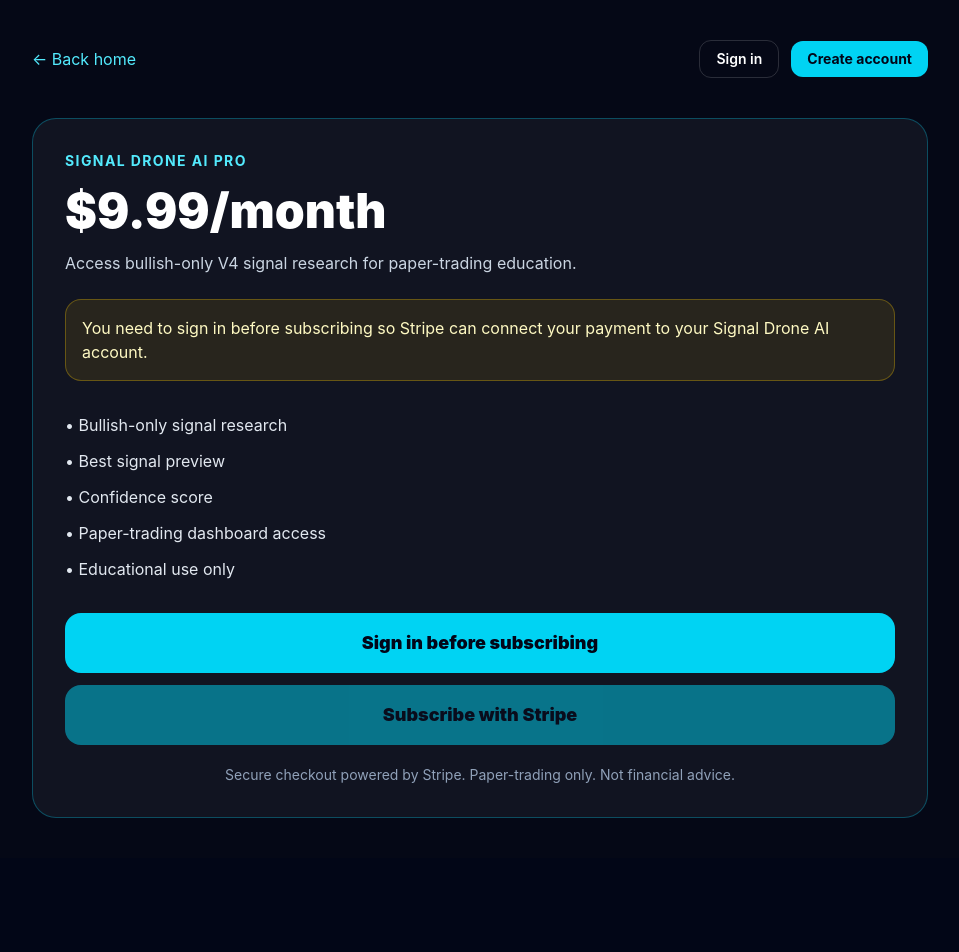
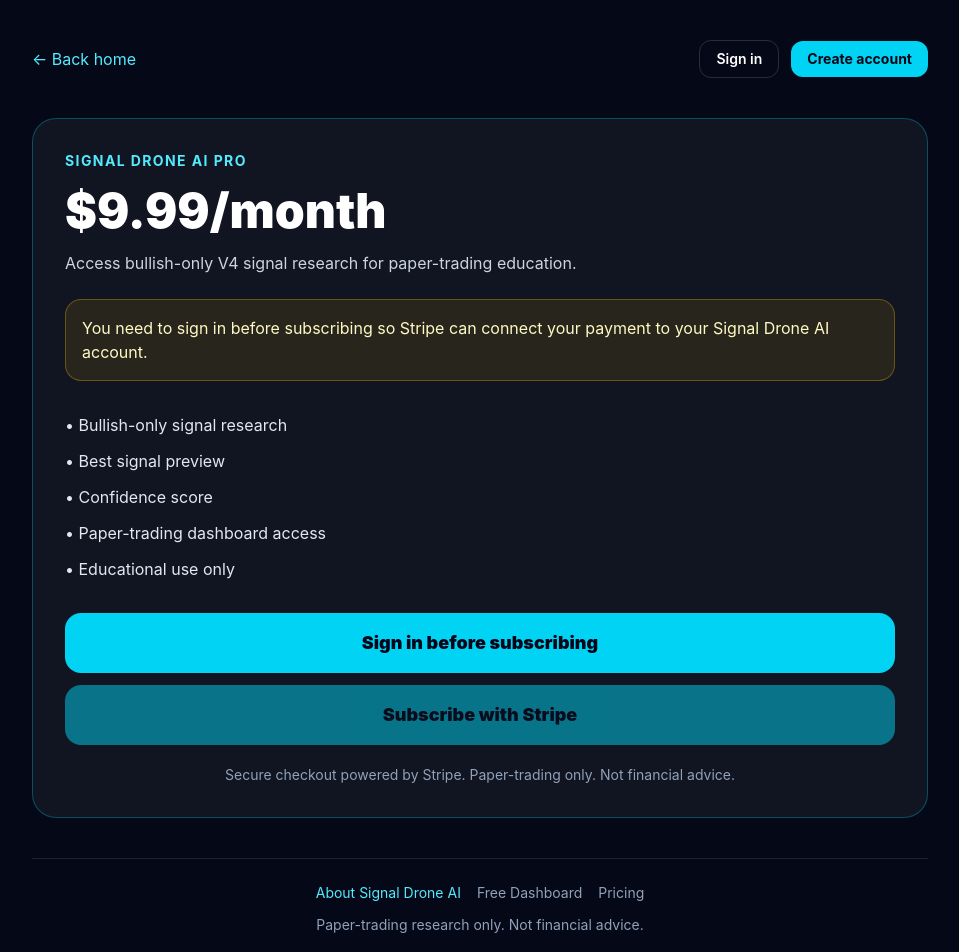
Before and after one commit to Jrudicel519/signaldrone-ai-new-live, a Next.js app: page /pricing in a window 1280 px wide. Shown: the top 952 px of the page, without its empty margins (160-1119 px from the left). Before the commit the page ends 858 px from the top, so only its background shows below. Built offline with nearby package versions, Linux system fonts and the light colour scheme; no server answers.

Commit message:
Add About footer links

```diff
--- a/src/app/free/page.tsx
+++ b/src/app/free/page.tsx
@@ -494,7 +494,25 @@
 
 
       </section>
-      </main>
+
+      <footer className="mt-10 border-t border-white/10 pt-6 text-center text-sm text-slate-400">
+        <div className="flex flex-wrap justify-center gap-4">
+          <a href="/about" className="text-cyan-300 hover:text-cyan-200">
+            About Signal Drone AI
+          </a>
+          <a href="/free" className="text-slate-400 hover:text-white">
+            Free Dashboard
+          </a>
+          <a href="/pricing" className="text-slate-400 hover:text-white">
+            Pricing
+          </a>
+        </div>
+        <p className="mt-3">
+          Paper-trading research only. Not financial advice.
+        </p>
+      </footer>
+
+    </main>
     </FreeDashboardAccessGate>
   );
 }
--- a/src/app/pricing/page.tsx
+++ b/src/app/pricing/page.tsx
@@ -127,6 +127,24 @@
             Secure checkout powered by Stripe. Paper-trading only. Not financial advice.
           </p>
         </div>
+
+        <footer className="mt-10 border-t border-white/10 pt-6 text-center text-sm text-slate-400">
+          <div className="flex flex-wrap justify-center gap-4">
+            <a href="/about" className="text-cyan-300 hover:text-cyan-200">
+              About Signal Drone AI
+            </a>
+            <a href="/free" className="text-slate-400 hover:text-white">
+              Free Dashboard
+            </a>
+            <a href="/pricing" className="text-slate-400 hover:text-white">
+              Pricing
+            </a>
+          </div>
+          <p className="mt-3">
+            Paper-trading research only. Not financial advice.
+          </p>
+        </footer>
+
       </div>
     </main>
   );
--- a/src/app/pro/page.tsx
+++ b/src/app/pro/page.tsx
@@ -440,6 +440,24 @@
           informational, and paper-trading research only. It does not place real trades,
           manage user funds, connect to exchange accounts, or provide financial advice.
         </section>
+
+        <footer className="mt-10 border-t border-white/10 pt-6 text-center text-sm text-slate-400">
+          <div className="flex flex-wrap justify-center gap-4">
+            <a href="/about" className="text-cyan-300 hover:text-cyan-200">
+              About Signal Drone AI
+            </a>
+            <a href="/free" className="text-slate-400 hover:text-white">
+              Free Dashboard
+            </a>
+            <a href="/pricing" className="text-slate-400 hover:text-white">
+              Pricing
+            </a>
+          </div>
+          <p className="mt-3">
+            Paper-trading research only. Not financial advice.
+          </p>
+        </footer>
+
       </div>
     </main>
   );
```
